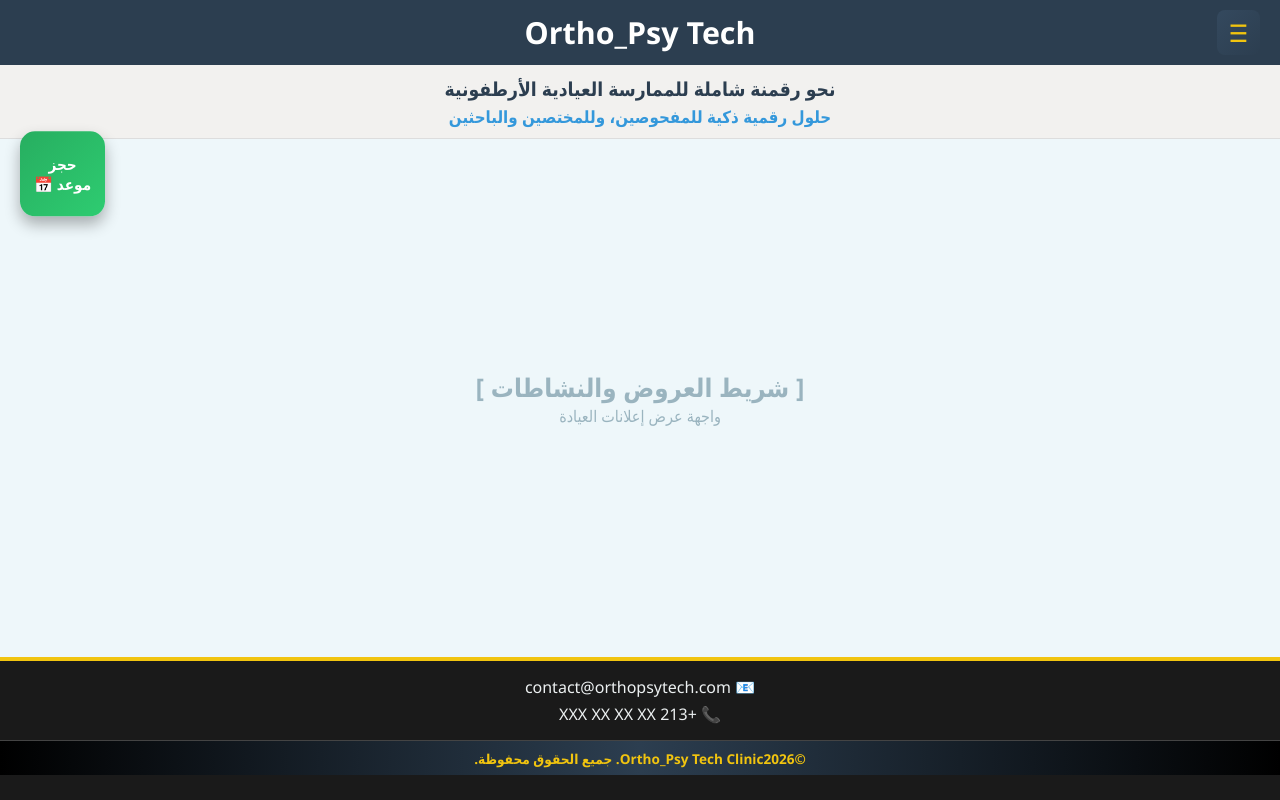
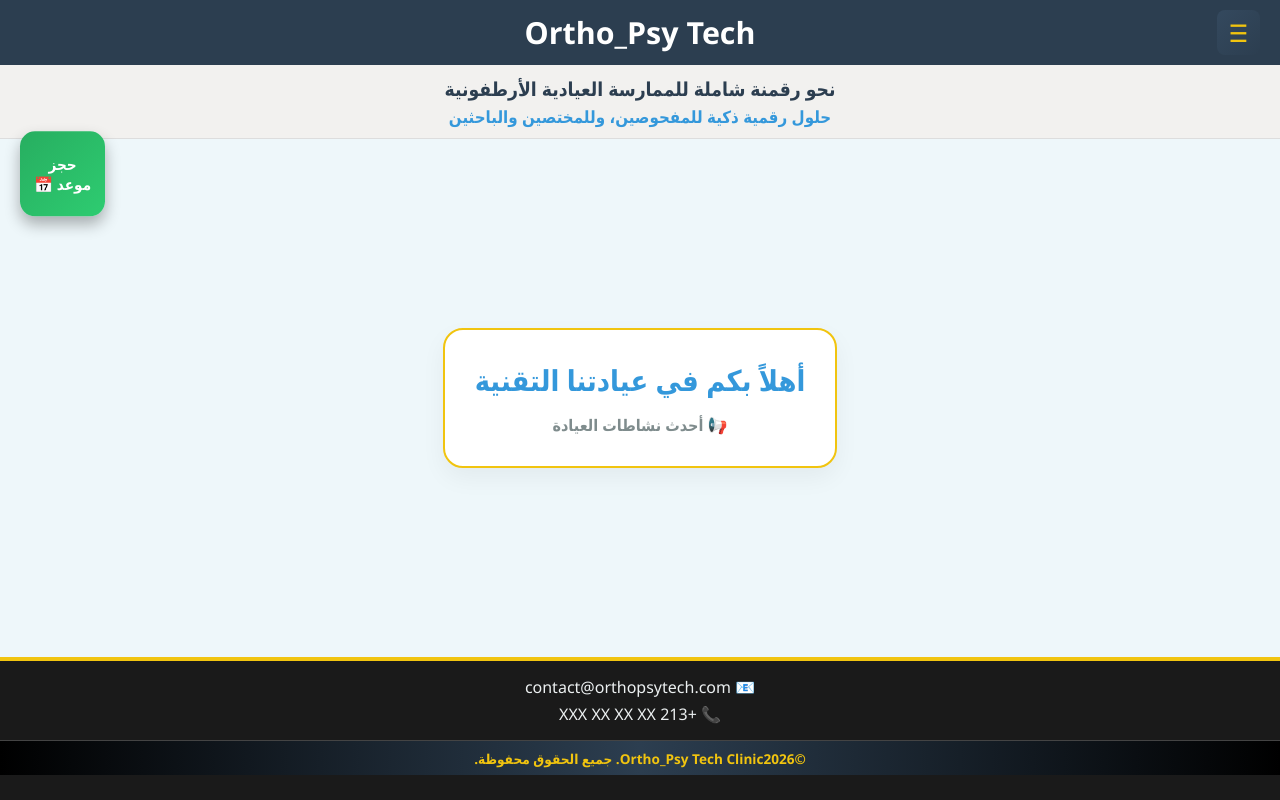
Before and after one commit to abd-orthopsy/Ortho_Psy_Tech, a Flask app: page / in a window 1280 px wide. Run offline with Flask 3, Linux system fonts and the light colour scheme.

Commit message:
Enhance hero slider styling and content

```diff
--- a/templates/index.html
+++ b/templates/index.html
@@ -60,7 +60,7 @@
         }
         @keyframes swim { 0%, 100% { transform: translateY(0); } 50% { transform: translateY(12px); } }
 
-        .hero-slider { flex-grow: 1; background: var(--slider-bg); display: flex; align-items: center; justify-content: center; }
+        .hero-slider { flex-grow: 1; background: var(--slider-bg); display: flex; align-items: center; justify-content: center; padding: 20px; }
 
         .footer-wrapper { flex-shrink: 0; background: var(--footer-dark); width: 100%; padding-bottom: 25px; border-top: 4px solid var(--gold); }
         .contact-info { padding: 15px 0; display: flex; flex-direction: column; align-items: center; gap: 5px; color: #ecf0f1; font-size: 1rem; }
@@ -120,9 +120,11 @@
 
     <div id="main-content" style="flex: 1; display: flex; flex-direction: column;">
         <div class="hero-slider">
-            <div style="text-align: center; color: #9ab4bf;">
-                <h3 style="margin:0; font-size: 1.6rem;">[ شريط العروض والنشاطات ]</h3>
-                <p>واجهة عرض إعلانات العيادة</p>
+            <div style="text-align: center; color: var(--brand-bg); background: white; padding: 30px; border-radius: 20px; box-shadow: 0 10px 25px rgba(0,0,0,0.05); border: 2px solid var(--gold); max-width: 80%;">
+                <h3 style="margin:0; font-size: 1.8rem; color: var(--accent-blue);">
+                    {{ offer_text }}
+                </h3>
+                <p style="margin-top: 15px; color: #7f8c8d; font-weight: bold;">📢 أحدث نشاطات العيادة</p>
             </div>
         </div>
 
```
